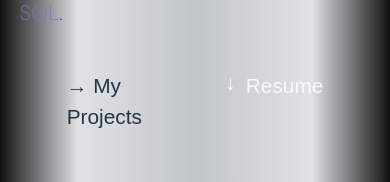
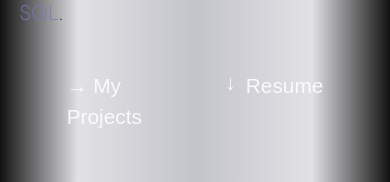
Before and after one commit to H-isaac23/portfolio, a React (Vite) app: page / in a window 390 px wide. Shown: the part 600-782 px from the top of the page. Built offline with nearby package versions, Linux system fonts and the light colour scheme; a web font is replaced by a local one.

Commit message:
minor tweaks

```diff
--- a/src/components/Home/Home.css
+++ b/src/components/Home/Home.css
@@ -114,6 +114,7 @@
 
 .link-item {
   position: relative;
+  color: rgba(255, 255, 255, 0.87);
 }
 
 .link-item::before {
--- a/src/components/Home/Home.tsx
+++ b/src/components/Home/Home.tsx
@@ -1,6 +1,7 @@
 import React from "react";
 import "./Home.css";
 import { easeOut, motion } from "framer-motion";
+import { Link } from "react-router-dom";
 
 const Home = () => {
   return (
@@ -51,7 +52,9 @@
           transition={{ duration: 0.5, ease: easeOut, delay: 0.6 }}
           className="links"
         >
-          <div className="link-item">→ My Projects</div>
+          <Link to="/projects">
+            <div className="link-item">→ My Projects</div>
+          </Link>
           <div className="link-item resume">
             <a
               href="/John Isaac Delgado Resume.pdf"
--- a/src/components/Projects/project.css
+++ b/src/components/Projects/project.css
@@ -269,6 +269,7 @@
     gap: 0 4em;
 
     position: relative;
+    top: 1em;
     left: 0;
     transform: translateX(0);
   }
```
